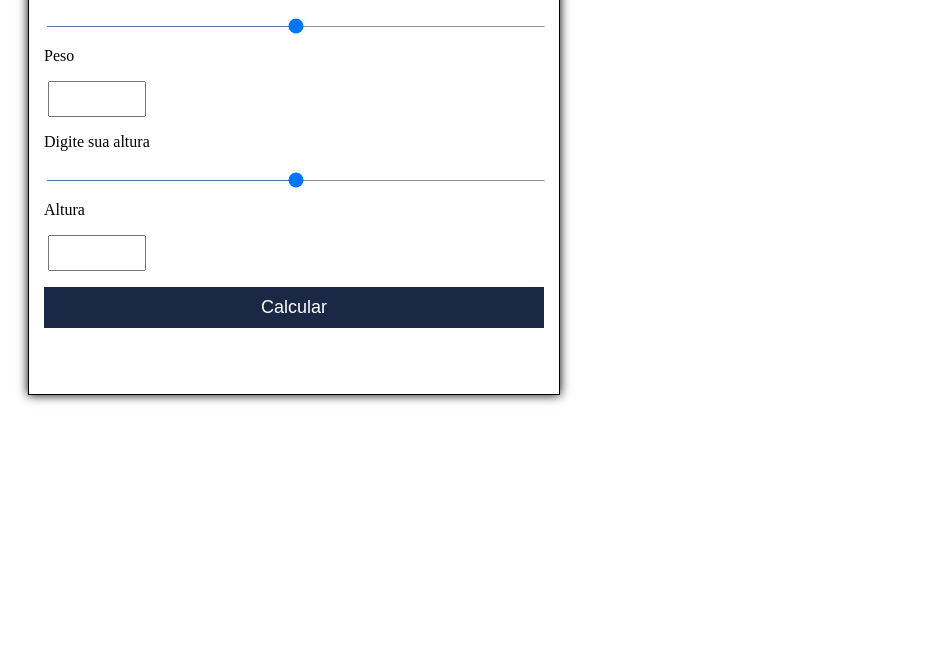
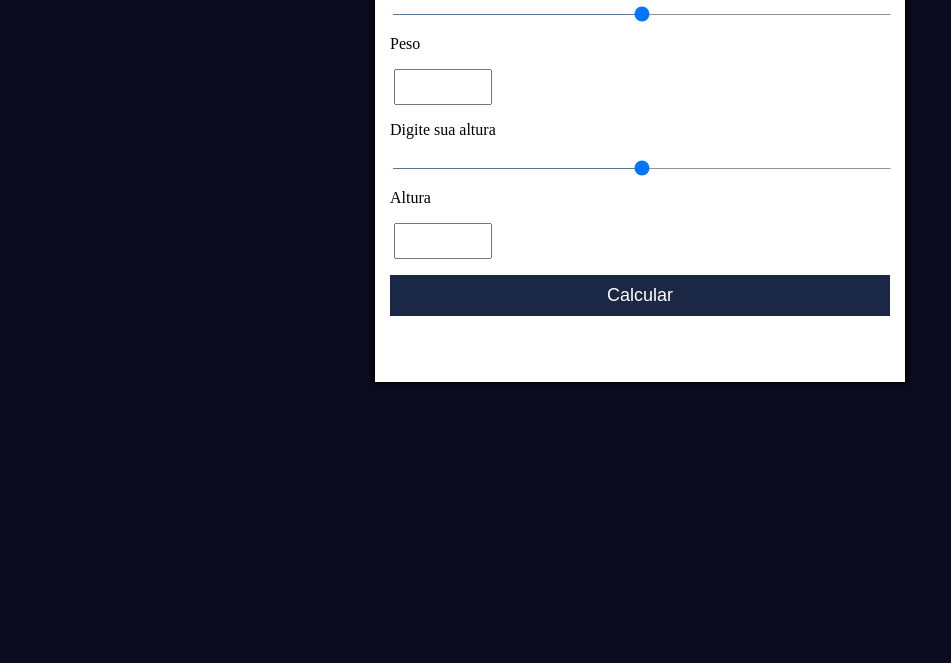
Before and after one commit to JefersonMuniiz/Curso-kenzie-JavaScript, a plain HTML site: page index.html in a window 1280 px wide. Shown: the part 137-800 px from the top of the page, without its empty margins (0-951 px from the left). Drawn offline with Linux system fonts and the light colour scheme.

Commit message:
new branch

```diff
--- a/style.css
+++ b/style.css
@@ -1,3 +1,7 @@
+body{
+    background-color: #0b0c1f;
+}
+
 h1 {
     margin-left: 20px;
 }
@@ -7,8 +11,9 @@ h1 {
     box-shadow: 0px 0px 10px;
     width: 500px;
     padding: 15px;
-    margin: 20px;
+    margin: auto;
     height: 480px;
+    background-color: white;
 }
 
 .container-calculadora-peso, .container-calculadora-altura {
```
Also changed, not shown: index.html (+2 -2 lines).
